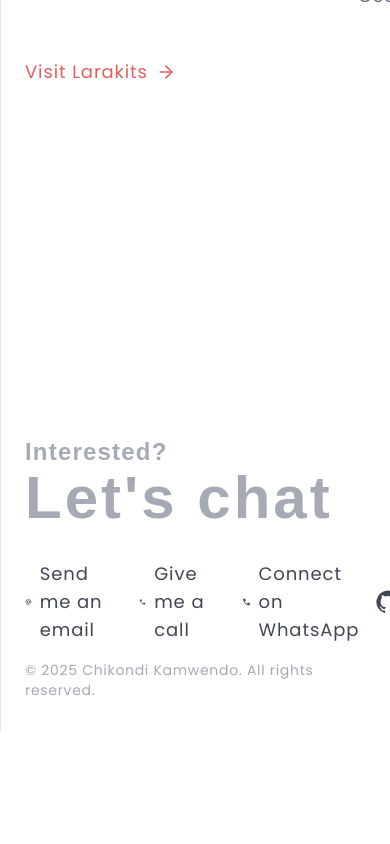
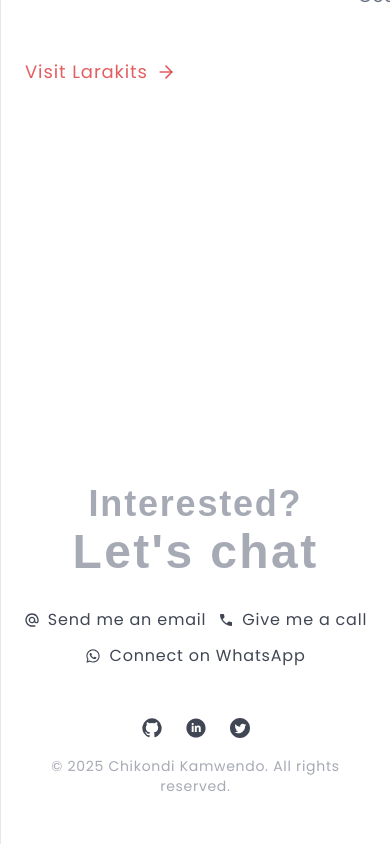
Before and after one commit to chikondikamwendo/chikondikamwendo.github.io, a React (Vite) app: page / in a window 390 px wide. Shown: the part 1398-2242 px from the top of the page. Before the commit the page ends 2130 px from the top, so only its background shows below. Built offline with nearby package versions, Linux system fonts and the light colour scheme; a web font is replaced by a local one.

Commit message:
Feat: Optimized footer for responsiveness.

```diff
--- a/src/layouts/default.tsx
+++ b/src/layouts/default.tsx
@@ -1,4 +1,4 @@
-import { useEffect, useState } from "react";
+import React, { useEffect, useState } from "react";
 import Github from "@/components/icons/github";
 import Linkedin from "@/components/icons/linkedin";
 import Moon from "@/components/icons/moon";
@@ -11,6 +11,7 @@ import X from "@/components/icons/x";
 import Menu from "@/components/icons/menu";
 import At from "@/components/icons/at";
 import Phone from "@/components/icons/phone";
+import Whatsapp from "@/components/icons/whatsapp";
 
 const navLinks = [
   { name: "Projects", href: "#projects" },
@@ -203,37 +204,60 @@ export default function DefaultLayout({
 
       <main>{children}</main>
 
-      <footer id="contact" className="pb-8">
-        <h2 className="text-2xl sm:text-7xl font-semibold font-display text-muted-foreground/60 px-6">
+      <footer id="contact" className="py-12 sm:py-16 px-4 sm:px-6">
+        <h2 className="text-4xl sm:text-6xl md:text-7xl font-semibold font-display text-muted-foreground/60 text-center sm:text-left">
           Interested?
-          <p className="text-6xl sm:text-8xl font-display">Let's chat</p>
+          <span className="block text-5xl sm:text-7xl md:text-8xl font-display mt-1 sm:mt-2">
+            Let's chat
+          </span>
         </h2>
-        <div className="mt-8 px-6 flex justify-between items-center">
-          <div className="flex items-center gap-4">
-            <a href="mailto:chikondikamwendo@yahoo.com" className="flex items-center gap-2 text-lg text-secondary-foreground/80 hover:text-primary transition-colors">
-              <At />
-              <span>Send me an email</span>
+
+        <div className="mt-8 flex flex-col sm:flex-row justify-between gap-6 sm:items-center">
+          <div className="flex flex-wrap justify-center items-center gap-3 sm:gap-4">
+            <a
+              href="mailto:chikondikamwendo@yahoo.com"
+              className="flex items-center gap-2 text-base sm:text-lg text-secondary-foreground/80 hover:text-primary transition-colors whitespace-nowrap"
+              aria-label="Email me"
+            >
+              <At className="flex-shrink-0" />
+              <span className="truncate">Send me an email</span>
             </a>
 
-            <Separator orientation="vertical" />
+            <Separator
+              orientation="vertical"
+              className="h-6 hidden sm:inline-flex"
+            />
 
-            <a href="tel:+265997368932" className="flex items-center gap-2 text-lg text-secondary-foreground/80 hover:text-primary transition-colors">
-              <Phone />
-              <span>Give me a call</span>
+            <a
+              href="tel:+265997368932"
+              className="flex items-center gap-2 text-base sm:text-lg text-secondary-foreground/80 hover:text-primary transition-colors whitespace-nowrap"
+              aria-label="Call me"
+            >
+              <Phone className="flex-shrink-0" />
+              <span className="truncate">Give me a call</span>
             </a>
 
-            <Separator orientation="vertical" />
+            <Separator
+              orientation="vertical"
+              className="h-6 hidden sm:inline-flex"
+            />
 
-            <a href="https://wa.me/265997368932" target="_blank" rel="noopener noreferrer" className="flex items-center gap-2 text-lg text-secondary-foreground/80 hover:text-primary transition-colors">
-              <Phone />
-              <span>Connect on WhatsApp</span>
+            <a
+              href="https://wa.me/265997368932"
+              target="_blank"
+              rel="noopener noreferrer"
+              className="flex items-center gap-2 text-base sm:text-lg text-secondary-foreground/80 hover:text-primary transition-colors whitespace-nowrap"
+              aria-label="Message me on WhatsApp"
+            >
+              <Whatsapp className="flex-shrink-0" />
+              <span className="truncate">Connect on WhatsApp</span>
             </a>
           </div>
 
-          <div>
+          <div className="mt-4 sm:mt-0">
             <nav
               aria-label="Social links"
-              className="flex items-center space-x-1 sm:space-x-2"
+              className="flex items-center justify-center sm:justify-end gap-1 sm:gap-2"
             >
               {socialLinks.map((link) => (
                 <Button
@@ -245,7 +269,9 @@ export default function DefaultLayout({
                   aria-label={link.name}
                 >
                   <a href={link.href} target="_blank" rel="noopener noreferrer">
-                    {link.icon}
+                    {React.cloneElement(link.icon, {
+                      className: "size-5 sm:size-6",
+                    })}
                   </a>
                 </Button>
               ))}
@@ -253,9 +279,10 @@ export default function DefaultLayout({
           </div>
         </div>
 
-        <div className="mt-4 px-6">
-          <p className="text-muted-foreground/60 text-sm">
-            &copy; {new Date().getFullYear()} Chikondi Kamwendo. All rights reserved.
+        <div className="mt-2">
+          <p className="text-center sm:text-left text-muted-foreground/60 text-sm">
+            &copy; {new Date().getFullYear()} Chikondi Kamwendo. All rights
+            reserved.
           </p>
         </div>
       </footer>
```
